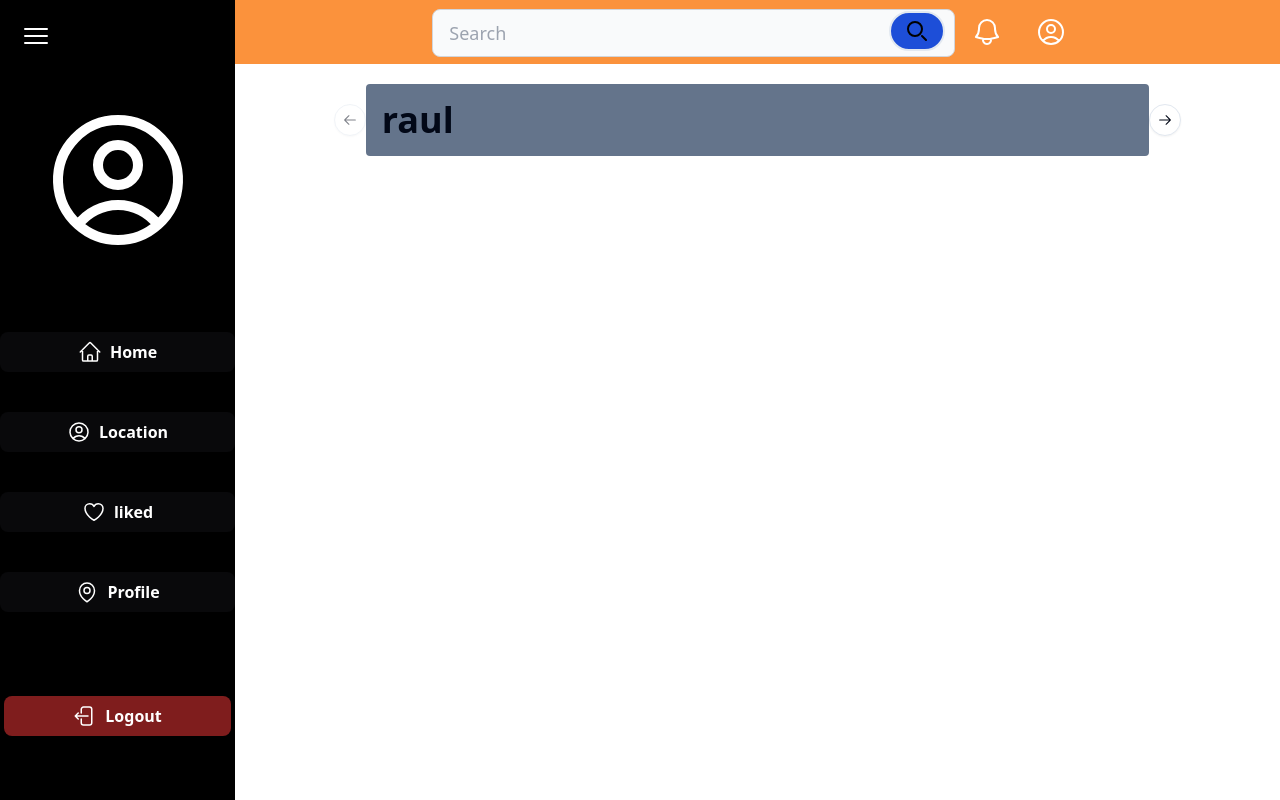
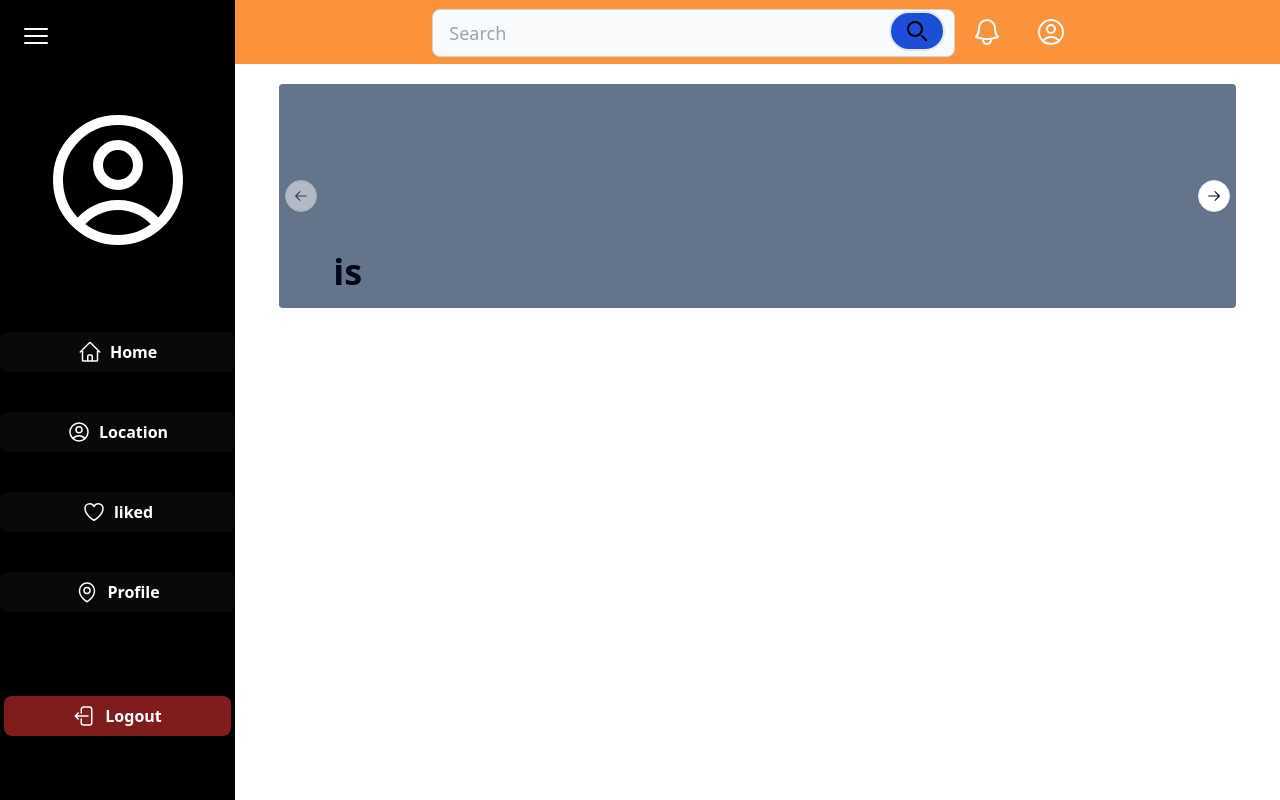
Before and after one commit to VinshMachado/fodhub, a Next.js app in the folder foodhub/: page /home in a window 1280 px wide. Built offline with nearby package versions, Linux system fonts and the light colour scheme.

Commit message:
slider mid

```diff
--- a/foodhub/pages/home.tsx
+++ b/foodhub/pages/home.tsx
@@ -245,10 +245,10 @@ const Home = () => {
         </div>
 
         {/* New "Hello" div */}
-        <div className="mt-5 rounded-sm w-3/4 top-16 bg-slate-500 p-4">
-          <div className="text-4xl font-bold">
-            <Carousel>
-              <CarouselContent>
+        <div className="mt-5 h-56 flex justify-center items-end rounded-sm w-11/12  top-16 bg-slate-500 p-4">
+          <div className="h-full  w-11/12 text-4xl font-bold">
+            <Carousel className="h-full flex items-end">
+              <CarouselContent className=" flex items-end justify-center">
                 <CarouselItem>raul</CarouselItem>
                 <CarouselItem>is</CarouselItem>
                 <CarouselItem>gay</CarouselItem>
```
